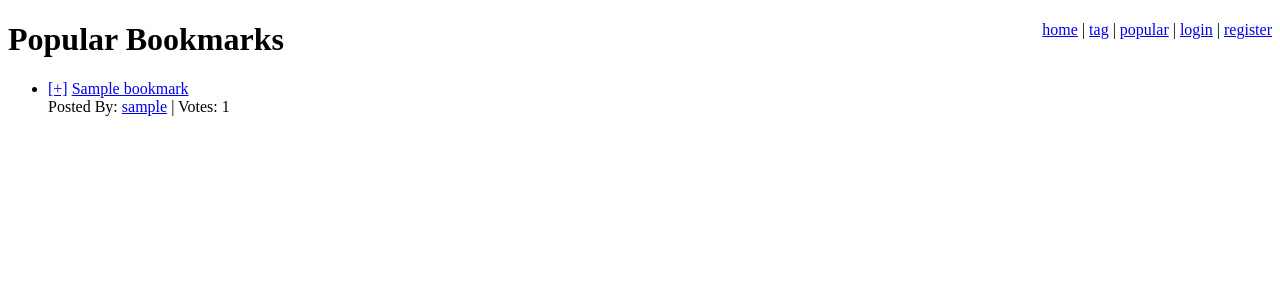
After one commit to p-nath/bookmarkz, a Django app: page /popular/ in a window 1280 px wide. The commit adds this page. Shown: the top 300 px of the page. Run offline with Django 3.2, Linux system fonts and the light colour scheme; tables that the repository leaves empty hold one stand-in row (values such as "Sample post"); parts of the project's set-up code (start-up, migrations or seed data) failed here and were passed over.

Commit message:
bookmark sharing and voting

```diff
--- /dev/null
+++ b/admin.py
@@ -0,0 +1,6 @@
+from django.contrib import admin
+from bookmarkz_app.models import Tag, Bookmark, Link
+
+admin.site.register(Bookmark)
+admin.site.register(Link)
+admin.site.register(Tag)
--- a/bookmarkz/urls.py
+++ b/bookmarkz/urls.py
@@ -41,6 +41,7 @@ urlpatterns = [
     #url(r'^tag/([^\s]+)/$', tag_page, name='tag_page'),
     url(r'^tag/$', bookmarkz_app_views.tag_cloud_page),
     url(r'^search/$', bookmarkz_app_views.search_page),
+    url(r'^popular/$', bookmarkz_views.popular_page),
     # Session management
     url(r'^accounts/login/$', auth_views.login ),
     url(r'^login/$', auth_views.login, name='login'),
@@ -48,4 +49,5 @@ urlpatterns = [
     url(r'^register/$', bookmarkz_views.register, name='register'),
     # Account management
     url(r'^save/$', bookmarkz_views.bookmark_save_page, name='bookmark_save'),
+    url(r'^vote/$', bookmarkz_views.bookmark_vote_page, name="bookmark_vote"),
 ]
--- a/bookmarkz/views.py
+++ b/bookmarkz/views.py
@@ -1,12 +1,13 @@
-from django.http import HttpResponseRedirect, HttpResponse
+
+from datetime import datetime, timedelta
+from django.contrib.auth.decorators import login_required
+from django.http import HttpResponseRedirect, HttpResponse, Http404
 from django.contrib.auth import logout
 from django.views.decorators.csrf import csrf_exempt
 
 from forms import *
-#from django.template import RequestContext
 from django.shortcuts import render
 from bookmarkz_app.models import *
-#from django.contrib.auth.decorators import login_required
 
 def logout_page(request):
   logout(request)
@@ -50,6 +51,14 @@ def _bookmark_save(request, form):
   for tag_name in tag_names:
     tag, dummy = Tag.objects.get_or_create(name=tag_name)
     bookmark.tag_set.add(tag)
+  # Share on mainpage if requested
+  if form.cleaned_data['share']:
+    shared_bookmark, created = SharedBookmark.objects.get_or_create(
+      bookmark = bookmark
+    )
+    if created:
+      shared_bookmark.users_voted.add(request.user)
+      shared_bookmark.save()
   # Save bookmark to database and return it.
   bookmark.save()
   return bookmark
@@ -107,3 +116,37 @@ def bookmark_save_page(request):
       '../templates/bookmark_save.html',
       {'form' : form,}
     )
+
+@login_required
+def bookmark_vote_page(request):
+  if request.GET.has_key('id'):
+    try:
+      id = request.GET['id']
+      shared_bookmark = SharedBookmark.objects.get(id=id)
+      user_voted = shared_bookmark.users_voted.filter(
+        username=request.user.username
+      )
+      if not user_voted:
+        shared_bookmark.votes += 1
+        shared_bookmark.users_voted.add(request.user)
+        shared_bookmark.save()
+    except ObjectDoesNotExist:
+      raise Http404('Bookmark not found.')
+  if request.META.has_key('HTTP_REFERER'):
+    return HttpResponseRedirect(request.META['HTTP_REFERER'])
+  return HttpResponseRedirect('/')
+
+def popular_page(request):
+  today = datetime.today()
+  yesterday = today - timedelta(1)
+  shared_bookmarks = SharedBookmark.objects.filter(
+    date__gt=yesterday
+  )
+  #__gt means greater than
+  shared_bookmarks = shared_bookmarks.order_by(
+    '-votes'
+  )[:10]
+  return render(request,
+     '../templates/popular_page.html', {
+    'shared_bookmarks': shared_bookmarks
+  })
--- a/bookmarkz_app/models.py
+++ b/bookmarkz_app/models.py
@@ -6,6 +6,10 @@ from django.contrib.auth.models import User
 
 class Link(models.Model):
   url = models.URLField(unique=True)
+  class Admin:
+  #to enable admin interface
+    list_display = ('title', 'link','user')
+
   def __str__(self):
     return self.url
 
@@ -13,11 +17,28 @@ class Bookmark(models.Model):
   title = models.CharField(max_length=200)
   user = models.ForeignKey(User)
   link = models.ForeignKey(Link)
+  class Admin:
+  #to enable admin interface
+    pass
   def __str__(self):
     return '%s, %s' % (self.user.username, self.link.url)
 
 class Tag(models.Model):
   name = models.CharField(max_length=64, unique=True)
   bookmarks = models.ManyToManyField(Bookmark)
+  class Admin:
+  #to enable admin interface
+    pass
   def __str__(self):
     return self.name
+
+class SharedBookmark(models.Model):
+  bookmark = models.OneToOneField(Bookmark)
+  date = models.DateTimeField(auto_now_add=True)
+  votes = models.IntegerField(default=1)
+  users_voted = models.ManyToManyField(User)
+  class Admin:
+  #to enable admin interface
+    pass
+  def __str__(self):
+    return '%s, %s'%self.bookmarks, self.votes
--- a/forms.py
+++ b/forms.py
@@ -45,6 +45,10 @@ class BookmarkSaveForm(forms.Form):
     required=False,
     widget=forms.TextInput(attrs={'size': 64})
   )
+  share = forms.BooleanField(
+    label='Share on the main page',
+    required=False
+  )
 
 class SearchForm(forms.Form):
   query = forms.CharField(
--- a/templates/base.html
+++ b/templates/base.html
@@ -13,6 +13,8 @@
   <body>
     <div id="nav">
       <a href="/">home</a> |
+      <a href="/tag/">tag</a> |
+      <a href="/popular/">popular</a> |
       {% if user.is_authenticated %}
         <a href="/save/">add bookmark</a> |
         <a href="/user/{{ user.username }}/">
--- a/templates/main_page.html
+++ b/templates/main_page.html
@@ -10,4 +10,6 @@
       You need to <a href="/login/">login</a>
       before you can store and share bookmarks.</p>
   {% endif %}
+    <h2>Bookmarks Shared by Users</h2>
+    {% include 'shared_bookmark_list.html' %}
 {% endblock %}
--- /dev/null
+++ b/templates/popular_page.html
@@ -0,0 +1,6 @@
+{% extends "base.html" %}
+{% block title %}Popular Bookmarks{% endblock %}
+{% block head %}Popular Bookmarks{% endblock %}
+{% block content %}
+    {% include 'shared_bookmark_list.html' %}
+{% endblock %}
--- /dev/null
+++ b/templates/shared_bookmark_list.html
@@ -0,0 +1,22 @@
+{% if shared_bookmarks %}
+    <ul class="bookmarks">
+        {% for shared_bookmark in shared_bookmarks %}
+            <li>
+                <a href="/vote/?id={{ shared_bookmark.id }}"
+                   class="vote">[+]</a>
+                <a href="{{ shared_bookmark.bookmark.link.url }}"
+                   class="title">
+                    {{ shared_bookmark.bookmark.title|escape }}</a>
+                <br/>
+                Posted By:
+                <a href="/user/{{ shared_bookmark.bookmark.user.username }}/"
+                   class="username">
+                    {{ shared_bookmark.bookmark.user.username }}</a> |
+                <span class="vote-count">Votes:
+                    {{ shared_bookmark.votes }}</span>
+            </li>
+        {% endfor %}
+    </ul>
+{% else %}
+    <p>No bookmarks found.</p>
+{% endif %}
```
Also changed, not shown: bookmarkz_app/views.py (+7 -2 lines), bookmarkz_app/migrations/0003_sharedbookmark.py (added), bookmarkz_app/migrations/0004_auto_20161212_1437.py (added).
